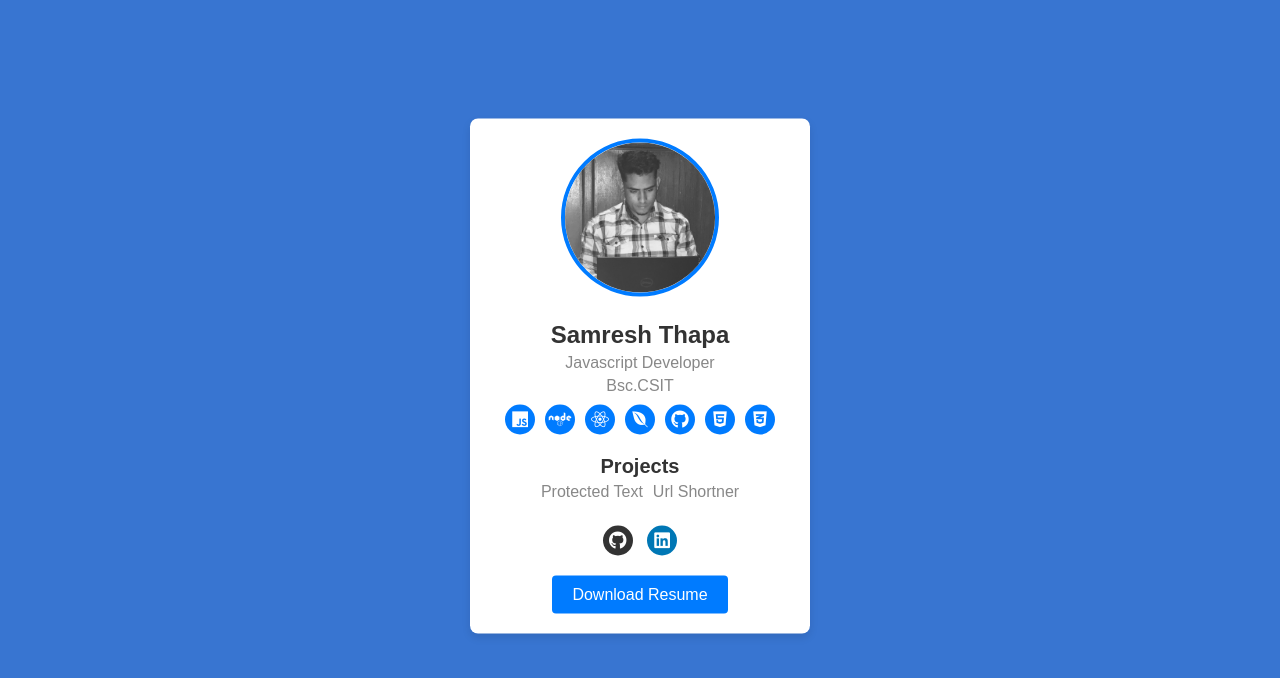
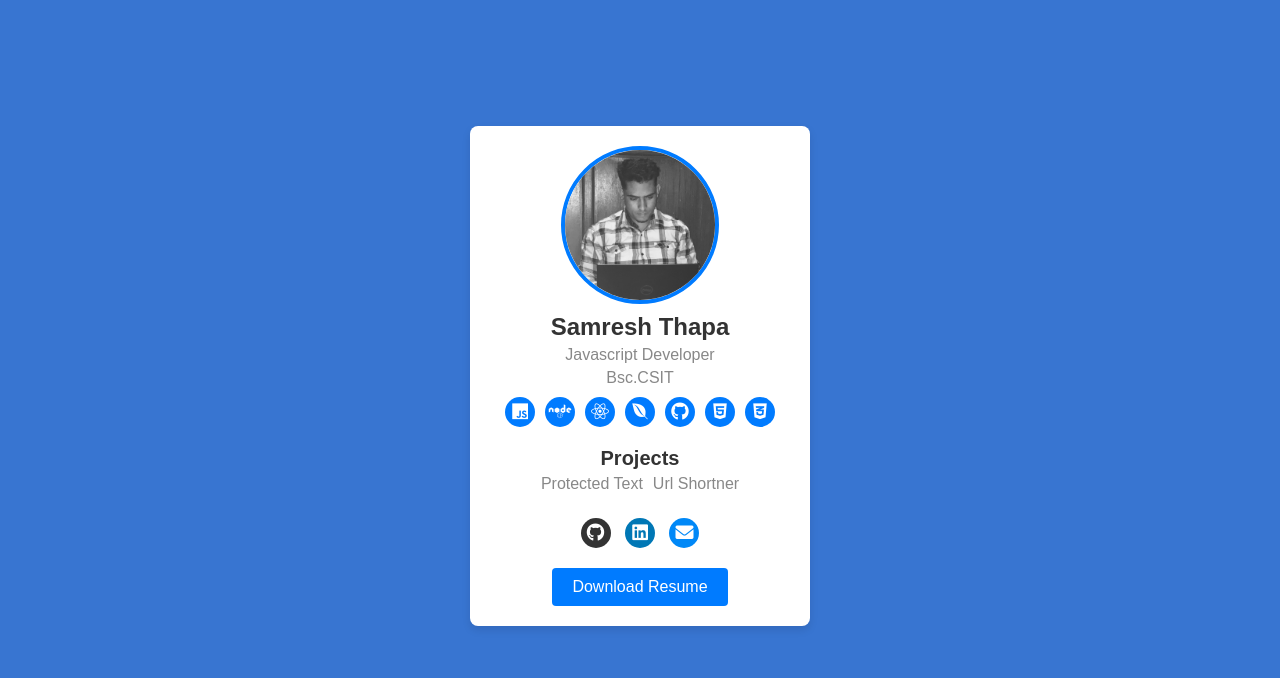
Before and after one commit to samresh9/portfolio, a plain HTML site: page index.html in a window 1280 px wide. Shown: the top 678 px of the page. Drawn offline with Linux system fonts and the light colour scheme.

Commit message:
add mail

```diff
--- a/index.html
+++ b/index.html
@@ -56,7 +56,7 @@
         height: 150px;
         border-radius: 50%;
         object-fit: cover;
-        margin-bottom: 20px;
+        margin-bottom: 5px;
         border: 4px solid #007bff;
         box-shadow: 0 0 0 4px #fff;
       }
@@ -152,8 +152,8 @@
         background-color: #333;
       }
 
-      .twitter {
-        background-color: #1da1f2;
+      .Email {
+        background-color: #0088f7;
       }
 
       .linkedin {
@@ -247,6 +247,10 @@
           background-position-x: -1000px;
         }
       }
+      .open {
+        margin: 0;
+        border: #007bff;
+      }
     </style>
   </head>
   <body>
@@ -255,7 +259,6 @@
         <img src="public/photo.jpg" alt="Your Name" />
         <h1>Samresh Thapa</h1>
         <p>Javascript Developer</p>
-
         <p>Bsc.CSIT</p>
         <div class="tech-container">
           <div class="tech-links">
@@ -312,6 +315,14 @@
             title="LinkedIn Profile"
             ><i class="fab fa-linkedin"></i
           ></a>
+          <a
+            class="Email"
+            href="mailto:thapasamresh9@gmail.com"
+            target="_blank"
+            title="Email"
+          >
+            <i class="fa-solid fa-envelope"></i
+          ></a>
         </div>
 
         <div class="resume-download">
```
